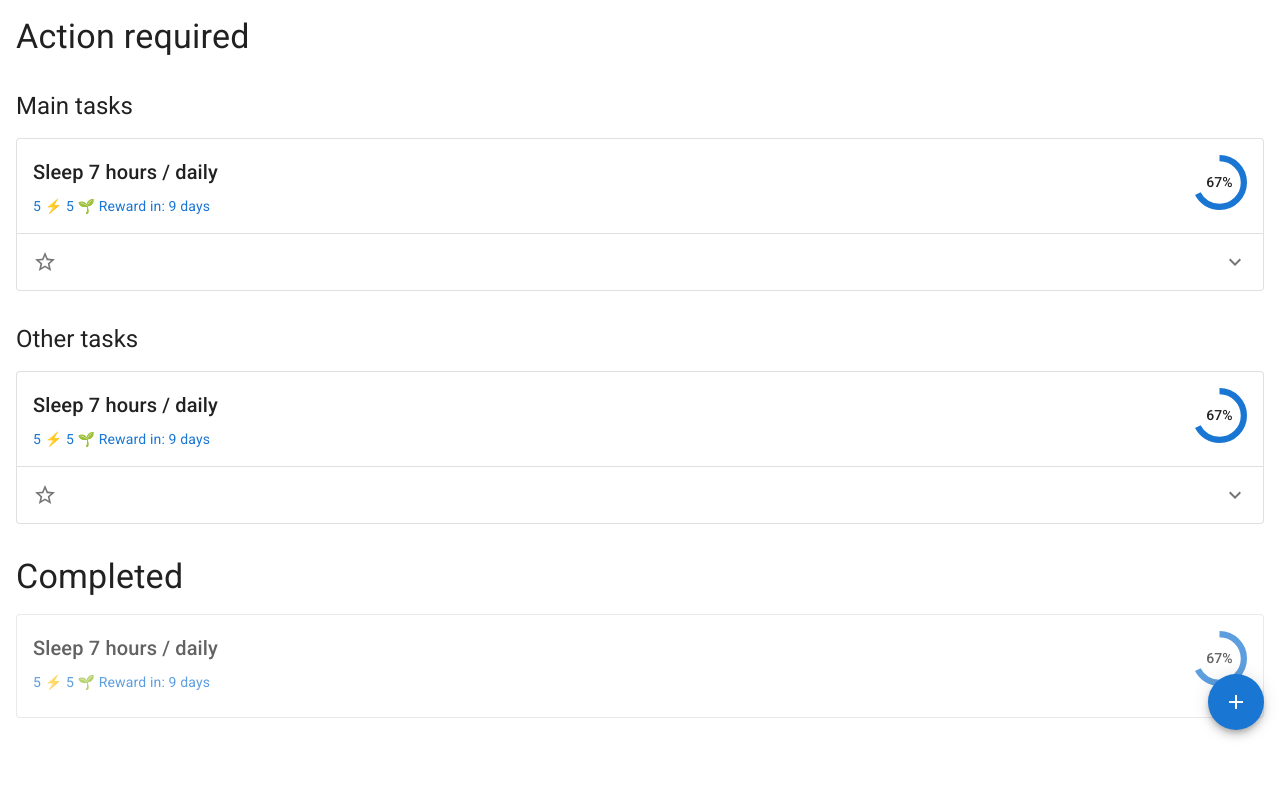
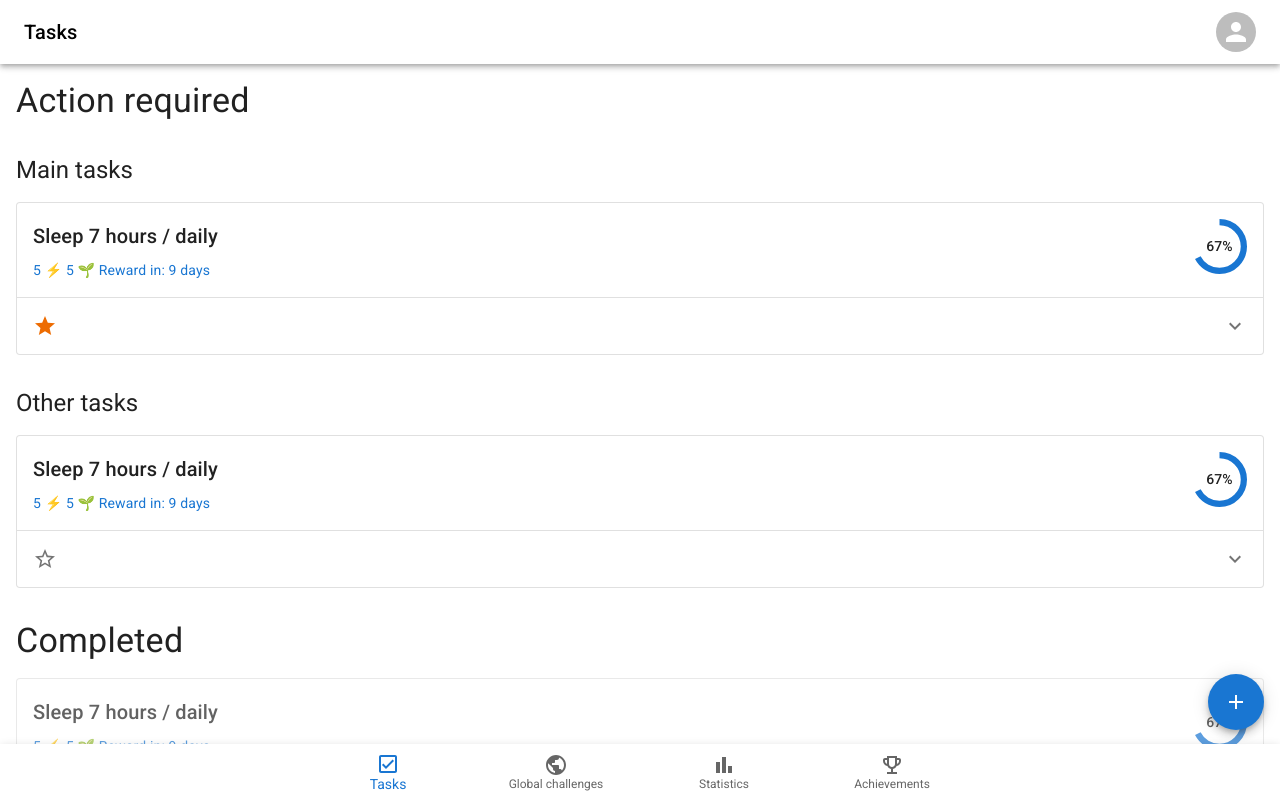
Before and after one commit to Urban-Gamification/rewardable-focus-frontend, a React (Vite) app: page / in a window 1280 px wide. Built offline with nearby package versions, Linux system fonts and the light colour scheme.

Commit message:
add top and bottom bars and basic routes

```diff
--- /dev/null
+++ b/src/components/BottomNav.tsx
@@ -0,0 +1,61 @@
+import { BottomNavigation, BottomNavigationAction, Paper } from '@mui/material';
+import BarChartIcon from '@mui/icons-material/BarChart';
+import CheckBoxOutlinedIcon from '@mui/icons-material/CheckBoxOutlined';
+import EmojiEventsOutlinedIcon from '@mui/icons-material/EmojiEventsOutlined';
+import PublicOutlinedIcon from '@mui/icons-material/PublicOutlined';
+import { useLocation, useNavigate } from 'react-router-dom';
+import { ReactNode, useState } from 'react';
+
+type MenuLink = {
+  label: string;
+  path: string;
+  Icon: ReactNode;
+};
+
+const menuLinks: MenuLink[] = [
+  {
+    label: 'Tasks',
+    path: '/',
+    Icon: <CheckBoxOutlinedIcon />
+  },
+  {
+    label: 'Global challenges',
+    path: '/global',
+    Icon: <PublicOutlinedIcon />
+  },
+  { label: 'Statistics', path: '/statistics', Icon: <BarChartIcon /> },
+  {
+    label: 'Achievements',
+    path: '/achievements',
+    Icon: <EmojiEventsOutlinedIcon />
+  }
+];
+
+export function BottomNav() {
+  const pathname = useLocation().pathname;
+  const [value, setValue] = useState(
+    menuLinks.findIndex((link) => link.path === pathname)
+  );
+  const navigate = useNavigate();
+
+  return (
+    <Paper
+      sx={{ position: 'fixed', bottom: 0, left: 0, right: 0 }}
+      elevation={3}
+    >
+      <BottomNavigation
+        showLabels
+        value={value}
+        onChange={(_, newValue) => setValue(newValue)}
+      >
+        {menuLinks.map(({ label, path, Icon }) => (
+          <BottomNavigationAction
+            label={label}
+            onClick={() => navigate(path)}
+            icon={Icon}
+          />
+        ))}
+      </BottomNavigation>
+    </Paper>
+  );
+}
--- a/src/components/TaskCard.tsx
+++ b/src/components/TaskCard.tsx
@@ -1,4 +1,4 @@
-import { useState, MouseEvent } from 'react';
+import { useState } from 'react';
 import {
   Card,
   CardActions,
--- a/src/components/index.ts
+++ b/src/components/index.ts
@@ -1 +1,2 @@
 export { TaskCard } from './TaskCard';
+export { BottomNav } from './BottomNav';
--- a/src/pages/TasksPage.tsx
+++ b/src/pages/TasksPage.tsx
@@ -1,11 +1,19 @@
-import { Fab, Grid, Typography } from '@mui/material';
+import { AppBar, Avatar, Fab, Grid, Toolbar, Typography } from '@mui/material';
 import AddIcon from '@mui/icons-material/Add';
 import { Link } from 'react-router-dom';
-import { TaskCard } from '../components';
+import { BottomNav, TaskCard } from '../components';
 
 export function TasksPage() {
   return (
     <>
+      <AppBar position="sticky">
+        <Toolbar>
+          <Typography variant="h6" component="div" sx={{ flexGrow: 1 }}>
+            Tasks
+          </Typography>
+          <Avatar />
+        </Toolbar>
+      </AppBar>
       <Grid p={2} container spacing={4} direction="column">
         <Grid item>
           <Typography variant="h4">Action required</Typography>
@@ -21,6 +29,7 @@ export function TasksPage() {
                   <TaskCard
                     title="Sleep 7 hours / daily"
                     summaryText="5 ⚡ 5 🌱 Reward in: 9 days"
+                    isFavorite
                   />
                 </Grid>
               </Grid>
@@ -63,7 +72,7 @@ export function TasksPage() {
           </Grid>
         </Grid>
       </Grid>
-
+      <BottomNav />
       <Link to="/new-task">
         <Fab
           color="primary"
```
Also changed, not shown: src/App.tsx (+18 -0 lines).
